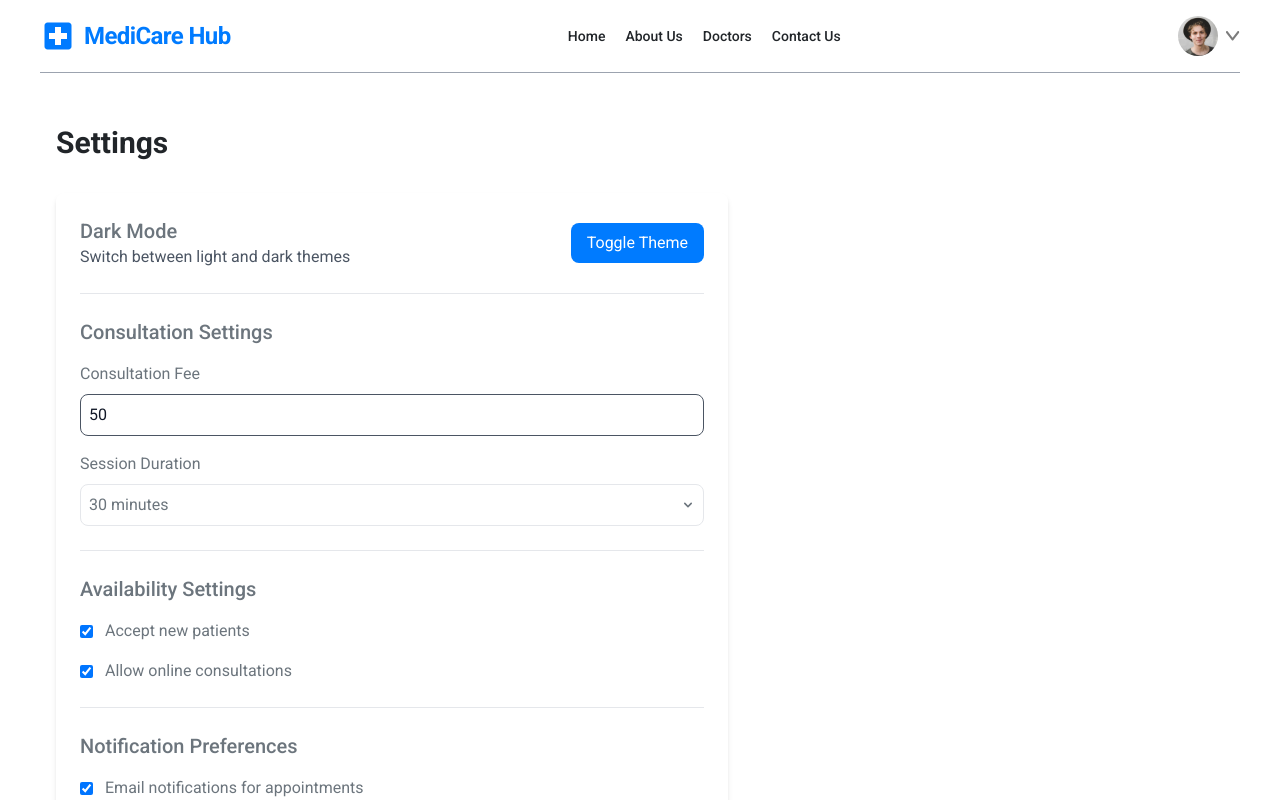
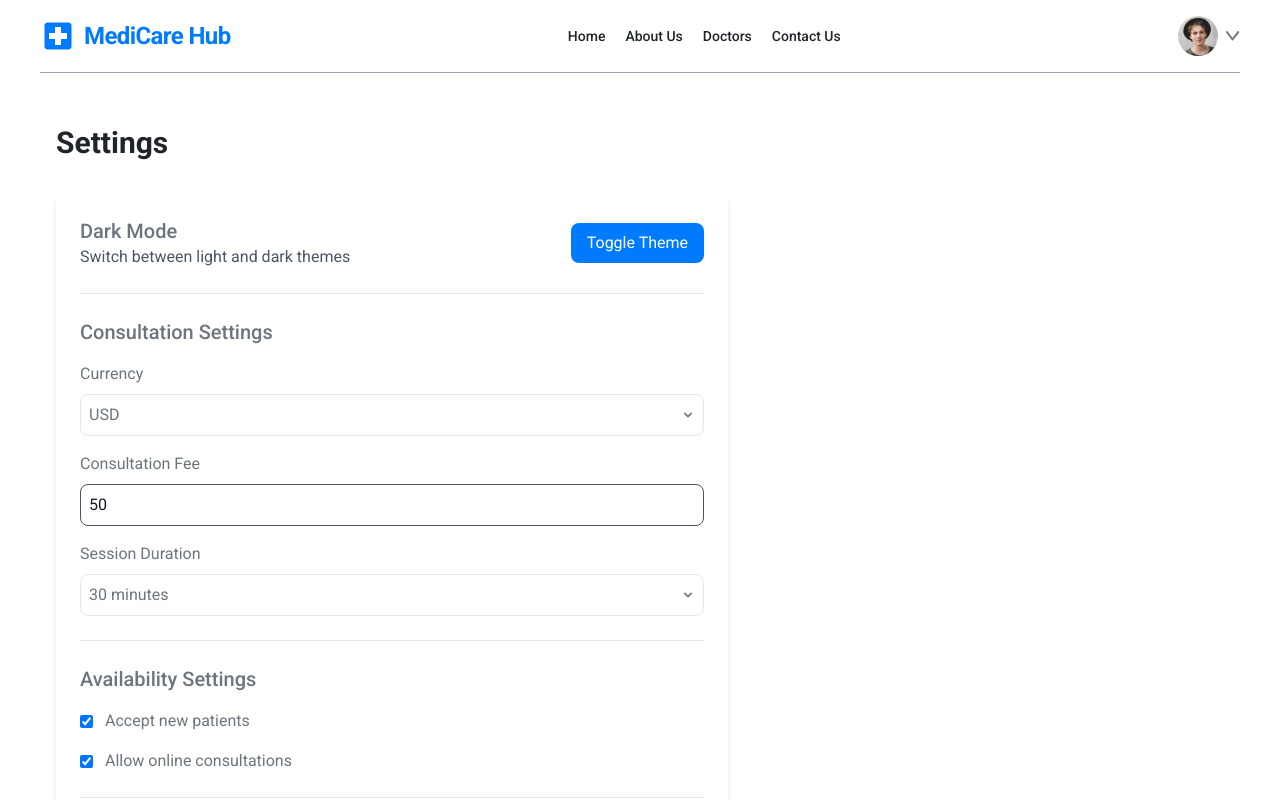
Before and after one commit to briansimiyuj/doctor-appointment-app, a React (Vite) app: page /settings in a window 1280 px wide. Shown: the top 800 px of the page. Built offline with nearby package versions, Linux system fonts and the light colour scheme; a web font is replaced by a local one.

Commit message:
Add currency selection to DoctorSettings and update consultation settings

```diff
--- a/src/components/settings/DoctorSettings.tsx
+++ b/src/components/settings/DoctorSettings.tsx
@@ -16,6 +16,48 @@ const DoctorSettings: React.FC = ()=>{
 
 
                 <div className="space-y-4">
+
+                    <div className="flex flex-col gap-2">
+
+                        <label htmlFor="currency">Currency</label>
+
+                        <div className="relative">
+
+                            <select
+                                name="currency"
+                                className="border rounded-lg p-2 pr-10 bg-white appearance-none w-full"
+                                defaultValue={consultationSettings.currency}
+                                onChange={handleConsultationUpdate}
+                            >
+
+                                <option value="USD">USD</option>
+
+                                <option value="GBP">GBP</option>
+
+                                <option value="EUR">EUR</option>
+
+                                <option value="CAD">CAD</option>
+
+                                <option value="KSH">KSH</option>
+
+                            </select>
+
+                            <div className="absolute inset-y-0 right-0 flex items-center px-2 pointer-events-none">
+
+                                <svg className="w-4 h-4 fill-current" viewBox="0 0 20 20">
+
+                                    <path d="M5.293 7.293a1 1 0 011.414 0L10 10.586l3.293-3.293a1 1 0 111.414 1.414l-4 4a1 1 0 01-1.414 0l-4-4a1 1 0 010-1.414z"/>
+
+                                </svg>
+
+                            </div>
+
+                        </div>
+
+                    </div>
+
+
+
 
                     <div className="flex flex-col gap-2">
 
--- a/src/hooks/useSettingsManagement.tsx
+++ b/src/hooks/useSettingsManagement.tsx
@@ -34,13 +34,16 @@ export const useSettingsManagement = () =>{
 
     const handleConsultationUpdate = (e: React.ChangeEvent<HTMLInputElement | HTMLSelectElement>) =>{
 
-        const { name, value } = e.target,
+        const { name, value, type } = e.target,
+              parsedValue = type === "number" ? parseFloat(value) : value,
                 newSettings ={
 
                     ...consultationSettings,
-                    [name]: value
+                    [name]: parsedValue
 
                 }
+
+        console.log('New consultation settings:', newSettings.currency)
 
         updateConsultationSettings(newSettings)
 
```
Also changed, not shown: 1 other file (tests, documents, lock files or other folders).
